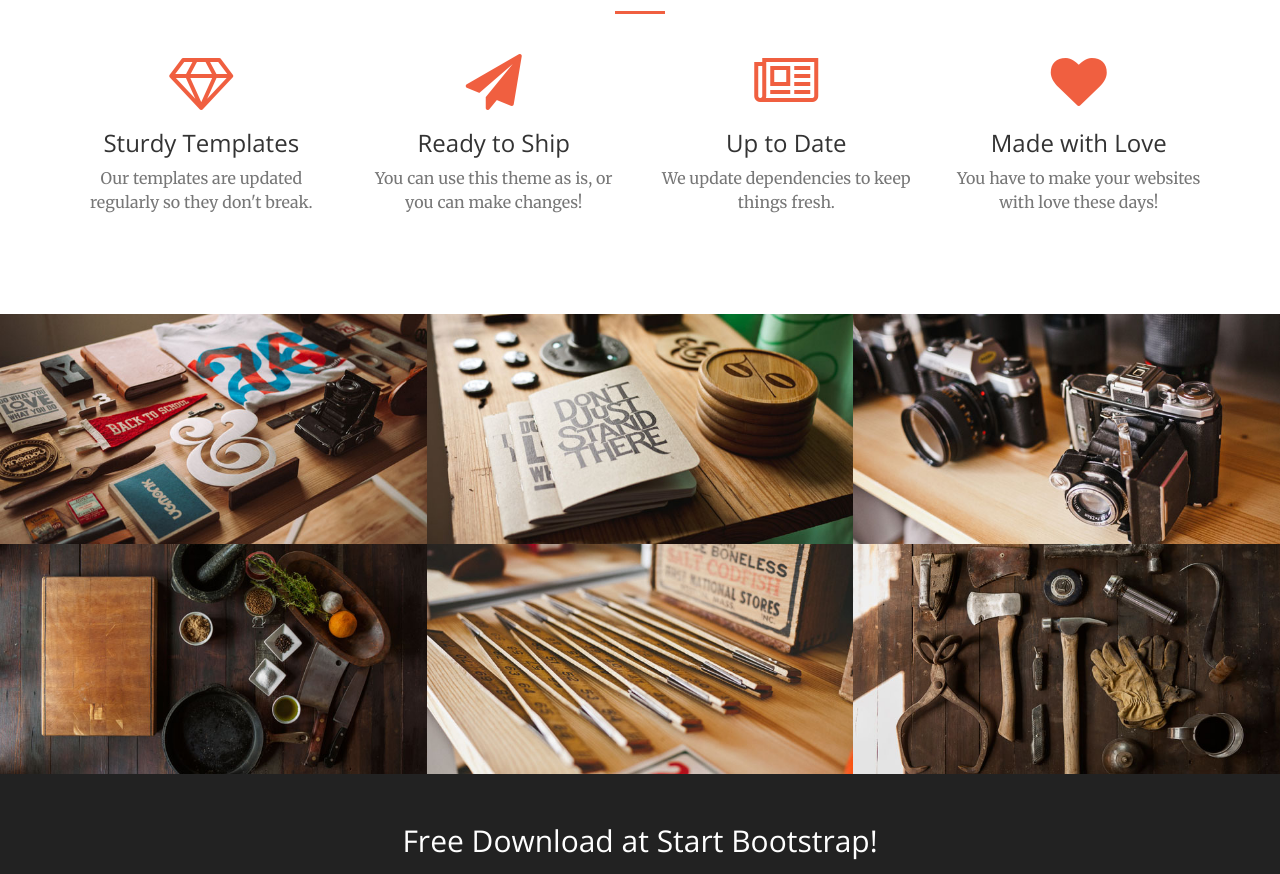
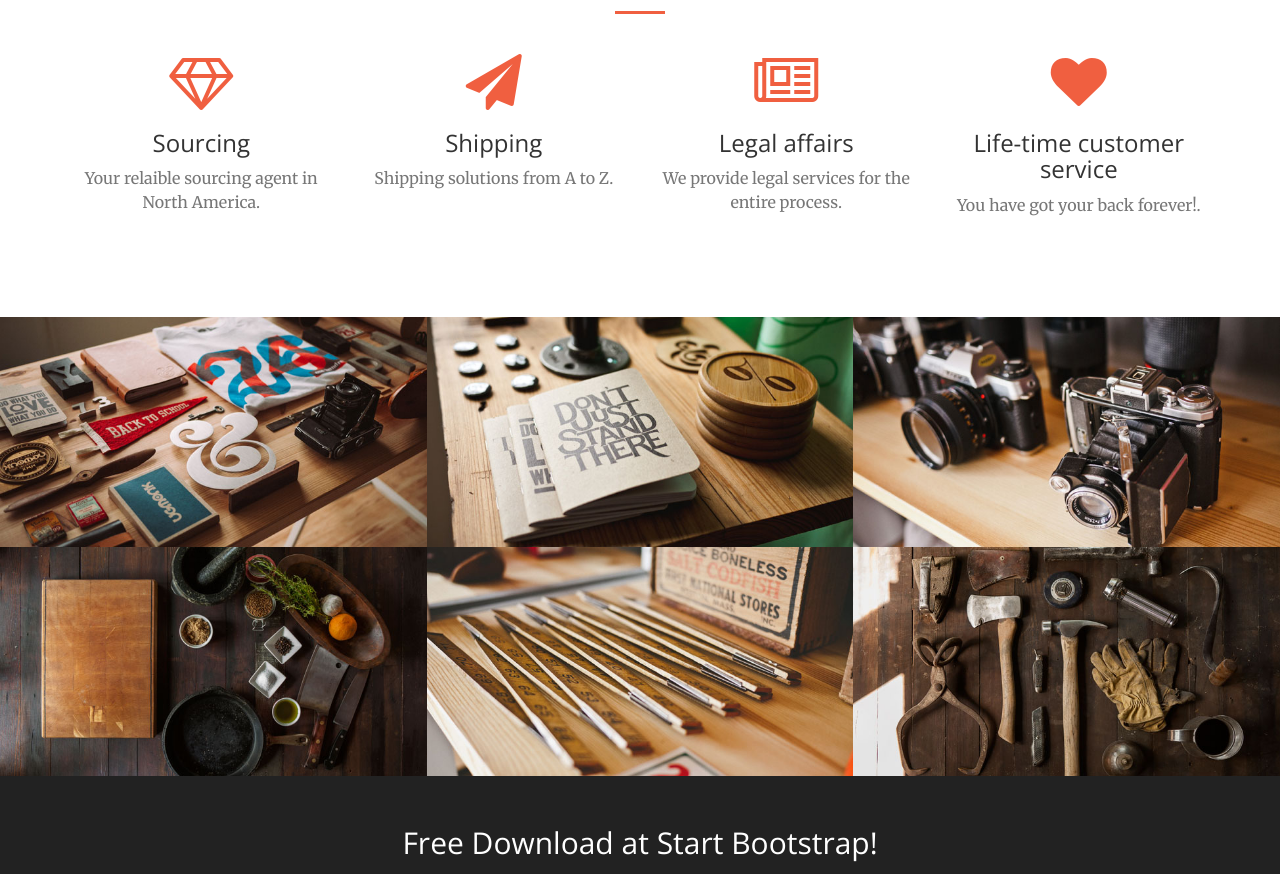
Before and after one commit to northamericasourcing/northamericasourcing.github.io, a plain HTML site: page index.html in a window 1280 px wide. Shown: the part 1360-2234 px from the top of the page. Drawn offline with nearby package versions, Linux system fonts and the light colour scheme.

Commit message:
Update index.html
modified texts.

```diff
--- a/index.html
+++ b/index.html
@@ -104,29 +104,29 @@
                 <div class="col-lg-3 col-md-6 text-center">
                     <div class="service-box">
                         <i class="fa fa-4x fa-diamond wow bounceIn text-primary"></i>
-                        <h3>Sturdy Templates</h3>
-                        <p class="text-muted">Our templates are updated regularly so they don't break.</p>
+                        <h3>Sourcing</h3>
+                        <p class="text-muted">Your relaible sourcing agent in North America.</p>
                     </div>
                 </div>
                 <div class="col-lg-3 col-md-6 text-center">
                     <div class="service-box">
                         <i class="fa fa-4x fa-paper-plane wow bounceIn text-primary" data-wow-delay=".1s"></i>
-                        <h3>Ready to Ship</h3>
-                        <p class="text-muted">You can use this theme as is, or you can make changes!</p>
+                        <h3>Shipping</h3>
+                        <p class="text-muted">Shipping solutions from A to Z.</p>
                     </div>
                 </div>
                 <div class="col-lg-3 col-md-6 text-center">
                     <div class="service-box">
                         <i class="fa fa-4x fa-newspaper-o wow bounceIn text-primary" data-wow-delay=".2s"></i>
-                        <h3>Up to Date</h3>
-                        <p class="text-muted">We update dependencies to keep things fresh.</p>
+                        <h3>Legal affairs</h3>
+                        <p class="text-muted">We provide legal services for the entire process.</p>
                     </div>
                 </div>
                 <div class="col-lg-3 col-md-6 text-center">
                     <div class="service-box">
                         <i class="fa fa-4x fa-heart wow bounceIn text-primary" data-wow-delay=".3s"></i>
-                        <h3>Made with Love</h3>
-                        <p class="text-muted">You have to make your websites with love these days!</p>
+                        <h3>Life-time customer service</h3>
+                        <p class="text-muted">You have got your back forever!.</p>
                     </div>
                 </div>
             </div>
```
